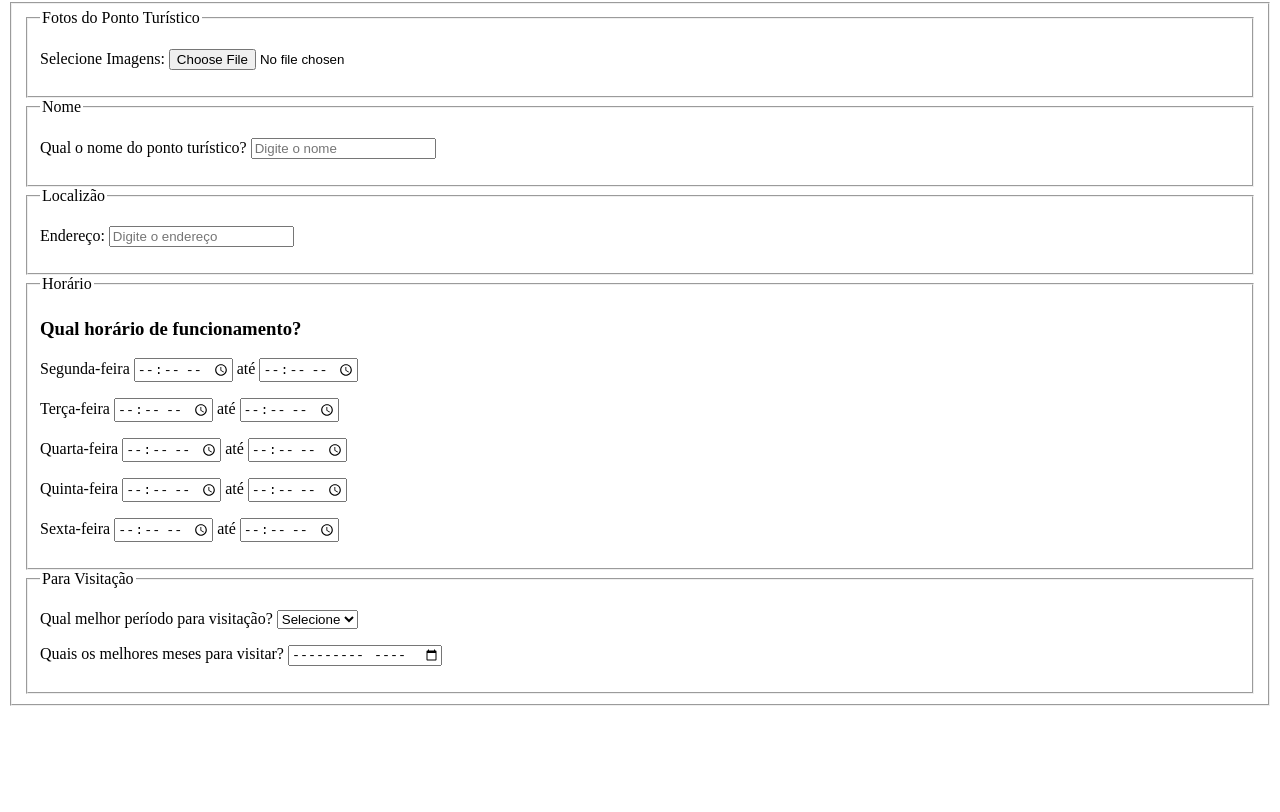
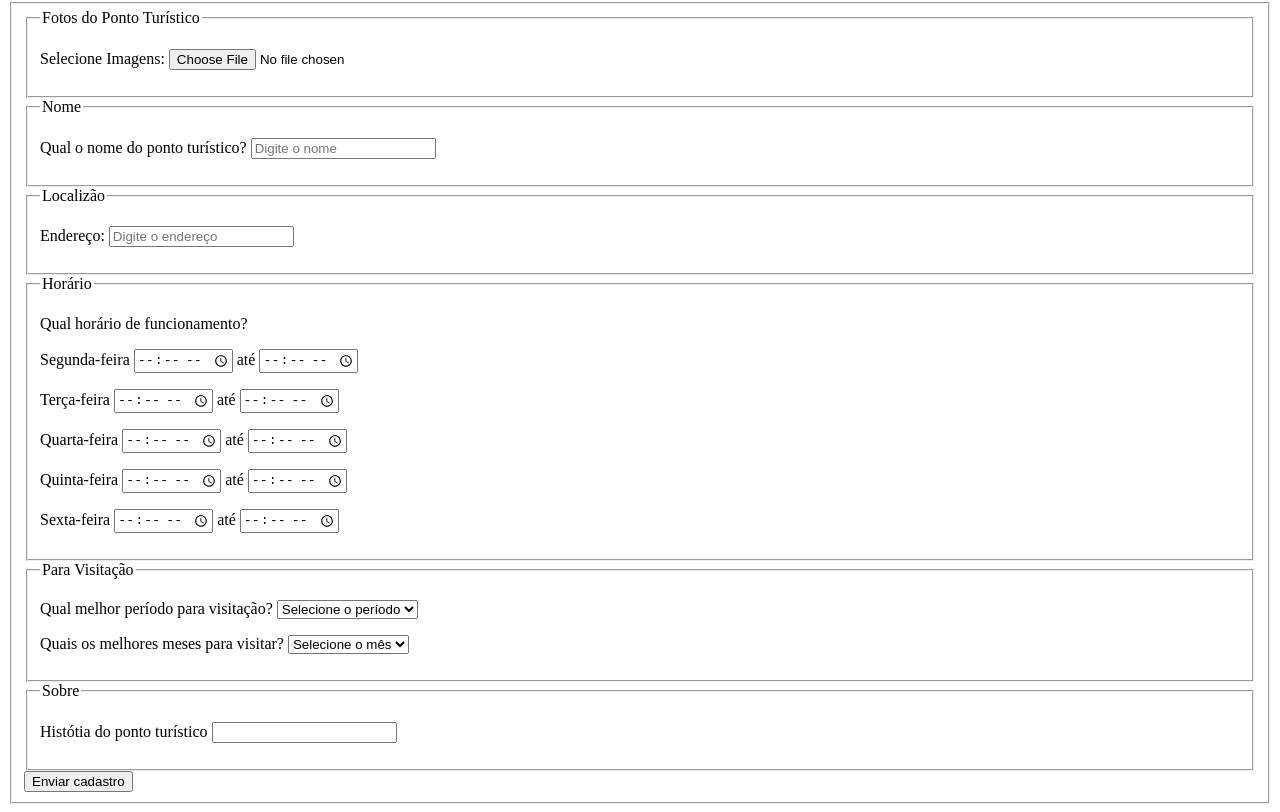
Before and after one commit to EduFZ/Ativ.-Forms, a plain HTML site: page index.html in a window 1280 px wide. Shown: the part 78-890 px from the top of the page. Before the commit the page ends 800 px from the top, so only its background shows below. Drawn offline with Linux system fonts and the light colour scheme.

```diff
--- a/index.html
+++ b/index.html
@@ -16,12 +16,12 @@
 
     <form action="" name="cadastro" id="cadstro" method="POST">
 
-        <fieldset>
+        <fieldset class="container">
             <fieldset>
                 <legend>Fotos do Ponto Turístico</legend>
                 <p>
                     <label for="imagem">Selecione Imagens:</label>
-                    <input type="file" id="imagem">
+                    <input type="file" id="imagem" required>
                 </p>
             </fieldset>
 
@@ -29,7 +29,7 @@
                 <legend>Nome</legend>
                 <p>
                     <label for="nome">Qual o nome do ponto turístico?</label>
-                    <input type="text" id="nome" placeholder="Digite o nome">
+                    <input type="text" id="nome" placeholder="Digite o nome" required>
                 </p>
             </fieldset>
 
@@ -37,53 +37,53 @@
                 <legend>Localizão</legend>
                 <p>
                     <label for="localizacao">Endereço:</label>
-                    <input type="text" id="localizacao" placeholder="Digite o endereço">
+                    <input type="text" id="localizacao" placeholder="Digite o endereço" required>
                 </p>
             </fieldset>
 
             <fieldset>
                 <legend>Horário</legend>
 
-                <h3>Qual horário de funcionamento?</h3>
+                <p>Qual horário de funcionamento?</p>
 
                 <p>
                     <label for="segunda1">Segunda-feira</label>
-                    <input type="time" id="segunda1">
+                    <input type="time" id="segunda1" required>
 
                     <label for="segunda2">até</label>
-                    <input type="time" id="segunda2">
+                    <input type="time" id="segunda2" required>
                 </p>
 
                 <p>
                     <label for="terca1">Terça-feira</label>
-                    <input type="time" id="terca1">
+                    <input type="time" id="terca1" required>
 
                     <label for="terca2">até</label>
-                    <input type="time" id="terca2">
+                    <input type="time" id="terca2" required>
                 </p>
 
                 <p>
                     <label for="quarta1">Quarta-feira</label>
-                    <input type="time" id="quarta1">
+                    <input type="time" id="quarta1" required>
 
                     <label for="quarta2">até</label>
-                    <input type="time" id="quarta2">
+                    <input type="time" id="quarta2" required>
                 </p>
 
                 <p>
                     <label for="quinta1">Quinta-feira</label>
-                    <input type="time" id="quinta1">
+                    <input type="time" id="quinta1" required>
 
                     <label for="quinta2">até</label>
-                    <input type="time" id="quinta2">
+                    <input type="time" id="quinta2" required>
                 </p>
 
                 <p>
                     <label for="sexta1">Sexta-feira</label>
-                    <input type="time" id="sexta1">
+                    <input type="time" id="sexta1" required>
 
                     <label for="sexta2">até</label>
-                    <input type="time" id="sexta2">
+                    <input type="time" id="sexta2" required>
                 </p>
 
 
@@ -94,18 +94,44 @@
                 <legend>Para Visitação</legend>
                 <p>
                     <label for="periodo">Qual melhor período para visitação?</label>
-                    <select id="periodo">
-                        <option value="" disabled selected>Selecione</option>
-                        <option value="">Manhã</option>
-                        <option value="">Tarde</option>
-                        <option value="">Noite</option>
+                    <select id="periodo" required>
+                        <option value="" disabled selected>Selecione o período</option>
+                        <option value="M">Manhã</option>
+                        <option value="T">Tarde</option>
+                        <option value="N">Noite</option>
                     </select>
                 </p>
                 <p>
                     <label for="meses">Quais os melhores meses para visitar?</label>
-                    <input type="month" id="meses">
+                    <select id="meses" required>
+                        <option value="select" disabled selected>Selecione o mês</option>
+                        <option value="1">Janeiro</option>
+                        <option value="2">Fevereiro</option>
+                        <option value="3">Março</option>
+                        <option value="4">Abril</option>
+                        <option value="5">Maio</option>
+                        <option value="6">Junho</option>
+                        <option value="7">Julho</option>
+                        <option value="8">Agosto</option>
+                        <option value="9">Setembro</option>
+                        <option value="10">Outubro</option>
+                        <option value="11">Novembro</option>
+                        <option value="12">Dezembro</option>
+                    </select>
                 </p>
             </fieldset>
+
+            <fieldset>
+                <legend>Sobre</legend>
+
+                <p>
+                    <label for="sobre">Histótia do ponto turístico</label>
+                    <input type="text" id="sobre" required minlength="50">
+                </p>
+
+            </fieldset>
+
+            <input type="submit" value="Enviar cadastro">
 
         </fieldset>
 
```
